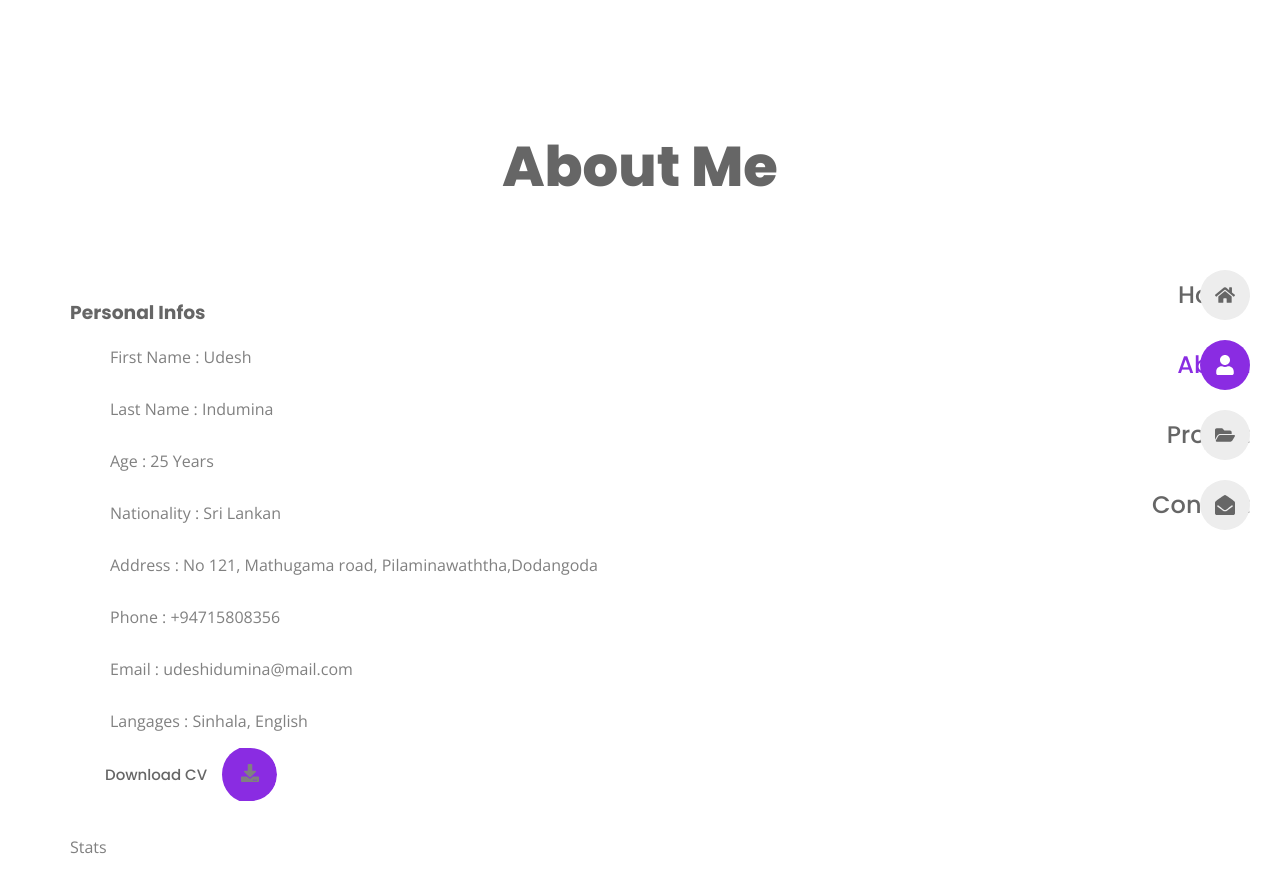
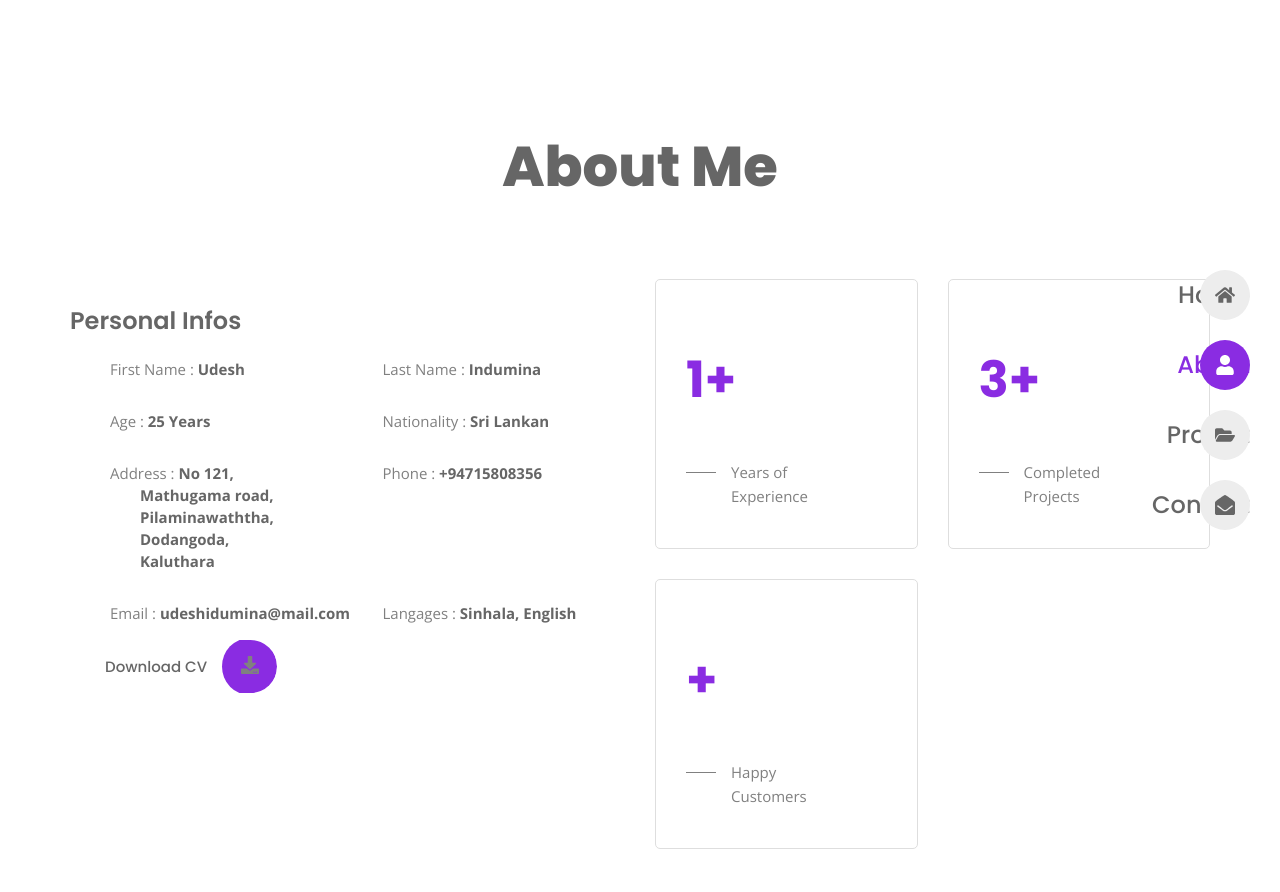
Before and after one commit to WAUdeshinduminaweerakoon/Personal-Portfolio-Website, a React (Create React App) app: page /about in a window 1280 px wide. Shown: the top 892 px of the page. Built offline with nearby package versions, Linux system fonts and the light colour scheme.

Commit message:
add the css in about

```diff
--- a/package.json
+++ b/package.json
@@ -6,6 +6,7 @@
     "@testing-library/jest-dom": "^5.17.0",
     "@testing-library/react": "^13.4.0",
     "@testing-library/user-event": "^13.5.0",
+    "html-react-parser": "^4.2.1",
     "react": "^18.2.0",
     "react-dom": "^18.2.0",
     "react-icons": "^4.10.1",
--- a/src/components/Info.jsx
+++ b/src/components/Info.jsx
@@ -1,5 +1,6 @@
 import React from 'react'
 import { personalInfo } from '../data'
+import parse from 'html-react-parser';
 
 const Info = () => {
   return (
@@ -8,7 +9,7 @@ const Info = () => {
         return(
             <li className='info__item' key={index}>
                 <span className="info__title">{title}</span>
-                <span className="info__description">{description}</span>
+                <span className="info__description">{parse(description)}</span>
             </li>
         )
     })}
--- a/src/components/Stats.jsx
+++ b/src/components/Stats.jsx
@@ -1,8 +1,19 @@
-import React from 'react'
+import React from 'react';
+import{stats} from '../data';
+import parse from 'html-react-parser';
 
 const Stats = () => {
   return (
-    <div>Stats</div>
+    <>
+    {stats.map(({no,title},index)=>{
+        return(
+            <div className="stats__box" key={index}>
+                <h3 className="stats__no">{no}</h3>
+                <p className="stats__title">{parse(title)}</p>
+            </div>
+        )
+    })}
+    </>
   )
 }
 
--- a/src/data.jsx
+++ b/src/data.jsx
@@ -91,7 +91,7 @@ import {
     {
       id: 6,
       title: 'Address : ',
-      description: 'No 121, Mathugama road, Pilaminawaththa,Dodangoda',
+      description: 'No 121,<br/>&emsp;&emsp;Mathugama road,<br/>&emsp;&emsp;Pilaminawaththa,<br/>&emsp;&emsp;Dodangoda,<br/>&emsp;&emsp;Kaluthara',
     },
 
     {
@@ -122,27 +122,27 @@ import {
   export const stats = [
     {
       id: 1,
-      no: '12+',
+      no: '1+',
       title: 'Years of <br /> Experience',
     },
 
     {
       id: 2,
-      no: '97+',
+      no: '3+',
       title: 'Completed <br /> Projects',
     },
 
     {
       id: 3,
-      no: '81+',
+      no: '+',
       title: 'Happy <br /> Customers',
     },
 
-    {
-      id: 4,
-      no: '53+',
-      title: ' Awards <br /> Won',
-    },
+    // {
+    //   id: 4,
+    //   no: '53+',
+    //   title: ' Awards <br /> Won',
+    // },
   ];
 
   export const resume = [
--- a/src/pages/about/About.jsx
+++ b/src/pages/about/About.jsx
@@ -3,6 +3,7 @@ import Info from '../../components/Info';
 import Stats from '../../components/Stats';
 import { FaDownload } from 'react-icons/fa';
 import CV from "../../assets/steve-Cv.pdf";
+import "./about.css"
 
 const About = () => {
   return (
@@ -11,7 +12,7 @@ const About = () => {
        <h2 className='section__title'>
         About <span>Me</span>
        </h2>
-       <div className="about__container grid">
+       <div className='about__container grid'>
           <div className="about__info">
             <h3 className="section__subtitle">Personal Infos</h3>
             <ul className="info__list grid">
--- a/src/pages/about/about.css
+++ b/src/pages/about/about.css
@@ -0,0 +1,51 @@
+
+.about__container,
+.info__list,
+.stats{
+    grid-template-columns: repeat(2, 1fr);
+}
+.info__{
+   row-gap: 20px;
+   margin-bottom: 32px;
+
+}
+.section__subtitle{
+    font-size: var(--h3-font-size);
+    font-weight: var(--weight-600);
+    margin-bottom:20px;
+}
+.info__list .info__title,
+.info__list .info__description{
+    font-size: var(--small-font-size);
+}
+.info__list .info__description{
+   color: var(--title-color);
+   font-weight: var(--weight-600);
+}
+.stats__box{
+    border: 1px solid var(--border-color);
+    padding: 20px 30px 25px;
+    border-radius: 5px;
+}
+.stats__no{
+    color: var(--first-color);
+    font-size: var(--h1-font-size);
+    line-height:1.2;
+}
+.stats__title{
+    font-size: var(--small-font-size);
+    line-height: 1.6;
+    padding-left: 45px;
+    position:relative;
+}
+
+.stats__title::before{
+    content: '';
+    position: absolute;
+    left: 0;
+    top: 25%;
+    width: 30px;
+    height: 1px;
+    background-color: var(--text-color);
+
+}
```
Also changed, not shown: 1 other file (tests, documents, lock files or other folders).
